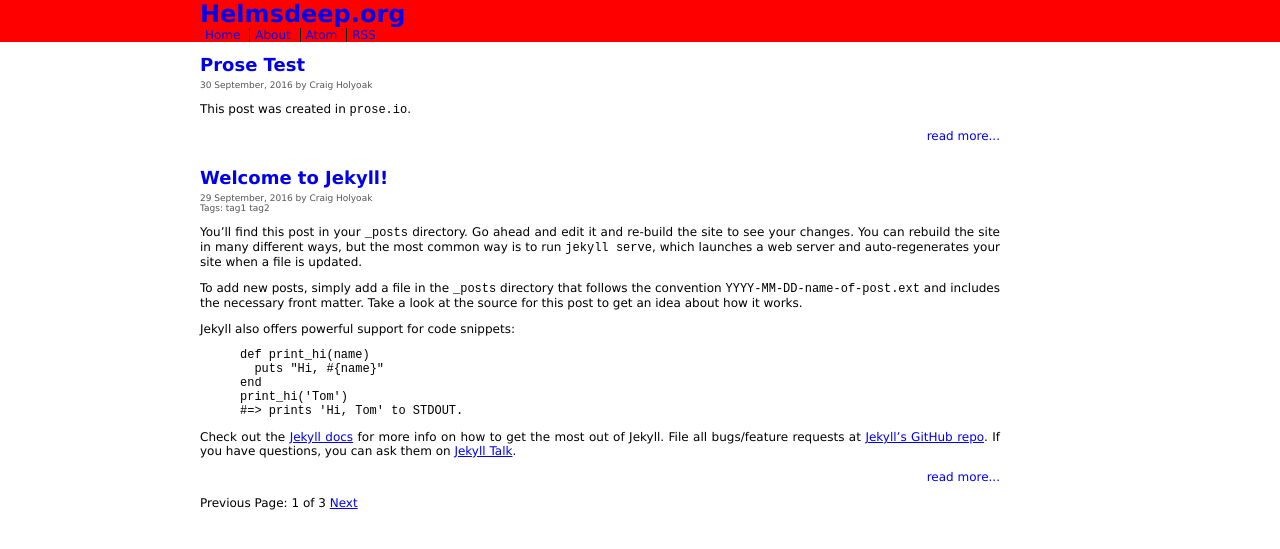
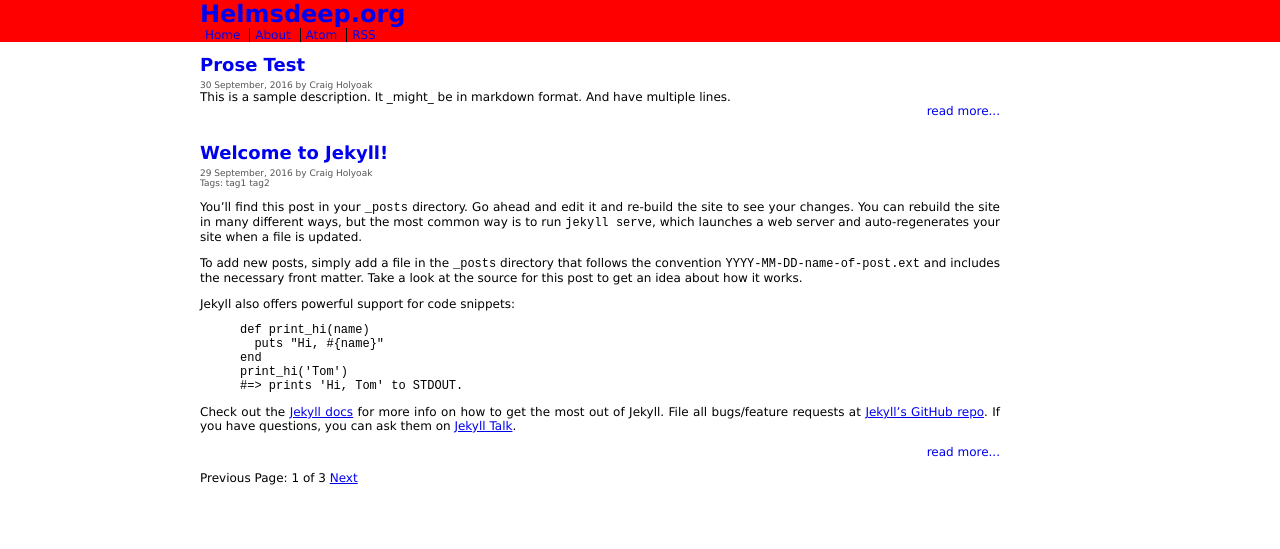
Before and after one commit to nathanholyoak/helmsdeep.github.io, a Jekyll site: the page built from index.html, in a window 1280 px wide. Shown: the top 549 px of the page. Built offline with Jekyll 4.4.1, drawn with Linux system fonts in a browser that asks for light colours; the list of posts is cut into pages by our own code.

Commit message:
Updated 2016-09-30-prose-test.md

```diff
--- a/_posts/2016-09-30-prose-test.md
+++ b/_posts/2016-09-30-prose-test.md
@@ -2,5 +2,8 @@
 published: true
 title: Prose Test
 author: craig
+description: |-
+  This is a sample description. It _might_ be in markdown format.
+  And have multiple lines.
 ---
 This post was created in `prose.io`.
```
